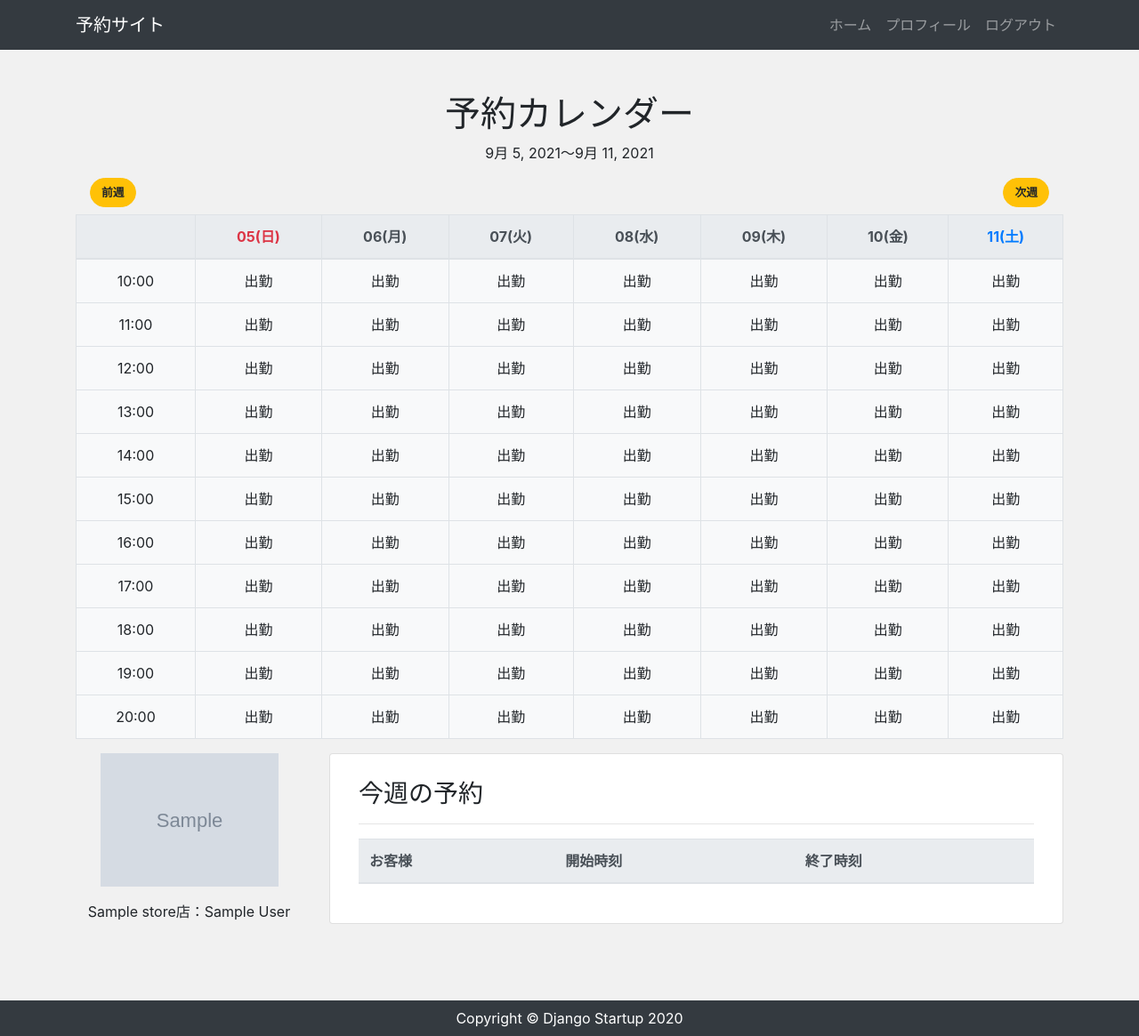
After one commit to tech-keny/reservation_system, a Django app: page /mypage/2021/9/5/ in a window 1280 px wide. The commit adds this page. Shown: the whole page at 89% size. Run offline with Django 3.2, Linux system fonts and the light colour scheme; a user stored in the database is signed in; tables that the repository leaves empty hold one stand-in row (values such as "Sample post"); grey boxes marked "Sample" are stand-in pictures; lists and menus that the app fills with data are empty; some libraries are stand-ins or nearby versions.

Commit message:
9/10更新

```diff
--- a/app/static/css/style.css
+++ b/app/static/css/style.css
@@ -160,3 +160,10 @@ main {
 .form_wrap__2col {
 	grid-template-columns: repeat(2, 1fr);
 }
+
+/* mypage */
+
+.mypage img {
+	height: 150px;
+	object-fit: contain;
+}
--- /dev/null
+++ b/app/templates/app/mypage.html
@@ -0,0 +1,91 @@
+{% extends "app/base.html" %}
+
+{% block content %}
+<div class="text-center my-5">
+    <div class="mb-3">
+        <h1>予約カレンダー</h1>
+        <p>{{ start_day }}～{{ end_day }}</p>
+    </div>
+
+    <div class="d-flex mb-2">
+        <div class="mx-3 mr-auto">
+            <a class="btn btn-warning" href="{% url 'mypage' before.year before.month before.day %}">前週</a>
+        </div>
+        <div class="mx-3">
+            <a class="btn btn-warning" href="{% url 'mypage' next.year next.month next.day %}">次週</a>
+        </div>
+    </div>
+    <div class="mb-3">
+        <table class="table table-bordered bg-light">
+            <thead class="thead-light">
+                <tr>
+                    <th></th>
+                    {% for day in days %}
+                        {% if day.weekday == 5 %}
+                            <th scope="col" class="text-primary">{{ day | date:"d(D)" }}</th>
+                        {% elif day.weekday == 6 %}
+                            <th scope="col" class="text-danger">{{ day | date:"d(D)" }}</th>
+                        {% else %}
+                            <th scope="col">{{ day | date:"d(D)" }}</th>
+                        {% endif %}
+                    {% endfor %}
+                </tr>
+            </thead>
+            <tbody>
+                {% for booking_hour, booking_date in calendar.items %}
+                <tr>
+                    <td scope="row">{{ booking_hour }}:00</td>
+                    {% for datetime, book in booking_date.items %}
+                    <td>
+                        {% if book == "" %}
+                            出勤
+                        {% else %}
+                            <p class="mb-0 font-weight-bold text-success">{{ book }}様</p>
+                        {% endif %}
+                    </td>
+                    {% endfor %}
+                </tr>
+                {% endfor %}
+            </tbody>
+        </table>
+    </div>
+
+    <div class="row">
+        <div class="col-md-3 mb-4 text-center mypage">
+            <img class="mb-3" src="{{ staff_data.user.image.url }}" class="img-fluid" alt="">
+            <p>{{ staff_data.store.name }}店：{{ staff_data.user.first_name }} {{ staff_data.user.last_name }}</p>
+        </div>
+
+        <div class="col-md-9 mb-4">
+            <div class="card">
+                <div class="card-body px-2 py-1">
+                    <div class="p-4 text-left">
+                        <h3>今週の予約</h3>
+                        <hr>
+                        <table class="table">
+                            <thead class="thead-light">
+                                <tr>
+                                    <th>お客様</th>
+                                    <th>開始時刻</th>
+                                    <th>終了時刻</th>
+                                </tr>
+                            </thead>
+                            <tbody>
+                                {% for booking in booking_data %}
+                                    {% if booking.first_name != None %}
+                                        <tr>
+                                            <td>{{ booking.first_name }} {{ booking.last_name }}様</td>
+                                            <td>{{ booking.start }}</td>
+                                            <td>{{ booking.end }}</td>
+                                        </tr>
+                                    {% endif %}
+                                {% endfor %}
+                            </tbody>
+                        </table>
+                    </div>
+                </div>
+            </div>
+        </div>
+    </div>
+</div>
+{% endblock %}
--- a/app/urls.py
+++ b/app/urls.py
@@ -6,5 +6,7 @@ urlpatterns = [
     path('store/<int:pk>/', views.StaffView.as_view(), name='staff'),
     path('calendar/<int:pk>/', views.CalendarView.as_view(), name='calendar'),
     path('calendar/<int:pk>/<int:year>/<int:month>/<int:day>/', views.CalendarView.as_view(), name='calendar'),
-    path('booking/<int:pk>/<int:year>/<int:month>/<int:day>/<int:hour>/', views.BookingView.as_view(), name='booking'), # 追加
+    path('booking/<int:pk>/<int:year>/<int:month>/<int:day>/<int:hour>/', views.BookingView.as_view(), name='booking'),
+    path('thanks/', views.ThanksView.as_view(), name='thanks'),
+    path('mypage/<int:year>/<int:month>/<int:day>/', views.MyPageView.as_view(), name='mypage'), # 追加
 ]
--- a/app/views.py
+++ b/app/views.py
@@ -2,13 +2,21 @@ from datetime import datetime, date, timedelta, time
 from django.db.models import Q
 from django.shortcuts import get_object_or_404, redirect, render
 from django.utils.timezone import localtime, make_aware
-from django.views.generic import View
+from django.views.generic import View, TemplateView
 from app.models import Store, Staff, Booking
 from app.forms import BookingForm
-
+from django.contrib.auth.mixins import LoginRequiredMixin
 
 class StoreView(View):
     def get(self, request, *args, **kwargs):
+        if request.user.is_authenticated:
+            start_date = date.today()
+            weekday = start_date.weekday()
+            # カレンダー日曜日開始
+            if weekday != 6:
+                start_date = start_date - timedelta(days=weekday + 1)
+            return redirect('mypage', start_date.year, start_date.month, start_date.day)
+
         store_data = Store.objects.all()
 
         return render(request, 'app/store.html', {
@@ -114,7 +122,7 @@ class BookingView(View):
                 booking.tel = form.cleaned_data['tel']
                 booking.remarks = form.cleaned_data['remarks']
                 booking.save()
-                return redirect('store') # あとで変更
+                return redirect('thanks')
 
         return render(request, 'app/booking.html', {
             'staff_data': staff_data,
@@ -124,3 +132,48 @@ class BookingView(View):
             'hour': hour,
             'form': form,
         })
+
+class ThanksView(TemplateView):
+    template_name = 'app/thanks.html'
+
+class MyPageView(LoginRequiredMixin, View):
+    def get(self, request, *args, **kwargs):
+        staff_data = Staff.objects.filter(id=request.user.id).select_related('user').select_related('store')[0]
+        year = self.kwargs.get('year')
+        month = self.kwargs.get('month')
+        day = self.kwargs.get('day')
+        start_date = date(year=year, month=month, day=day)
+        days = [start_date + timedelta(days=day) for day in range(7)]
+        start_day = days[0]
+        end_day = days[-1]
+
+        calendar = {}
+        # 10時～20時
+        for hour in range(10, 21):
+            row = {}
+            for day_ in days:
+                row[day_] = ""
+            calendar[hour] = row
+        start_time = make_aware(datetime.combine(start_day, time(hour=10, minute=0, second=0)))
+        end_time = make_aware(datetime.combine(end_day, time(hour=20, minute=0, second=0)))
+        booking_data = Booking.objects.filter(staff=staff_data).exclude(Q(start__gt=end_time) | Q(end__lt=start_time))
+        for booking in booking_data:
+            local_time = localtime(booking.start)
+            booking_date = local_time.date()
+            booking_hour = local_time.hour
+            if (booking_hour in calendar) and (booking_date in calendar[booking_hour]):
+                calendar[booking_hour][booking_date] = booking.first_name
+
+        return render(request, 'app/mypage.html', {
+            'staff_data': staff_data,
+            'booking_data': booking_data,
+            'calendar': calendar,
+            'days': days,
+            'start_day': start_day,
+            'end_day': end_day,
+            'before': days[0] - timedelta(days=7),
+            'next': days[-1] + timedelta(days=1),
+            'year': year,
+            'month': month,
+            'day': day,
+        })
```
Also changed, not shown: app/templates/app/thanks.html (added, +11 -0 lines).
